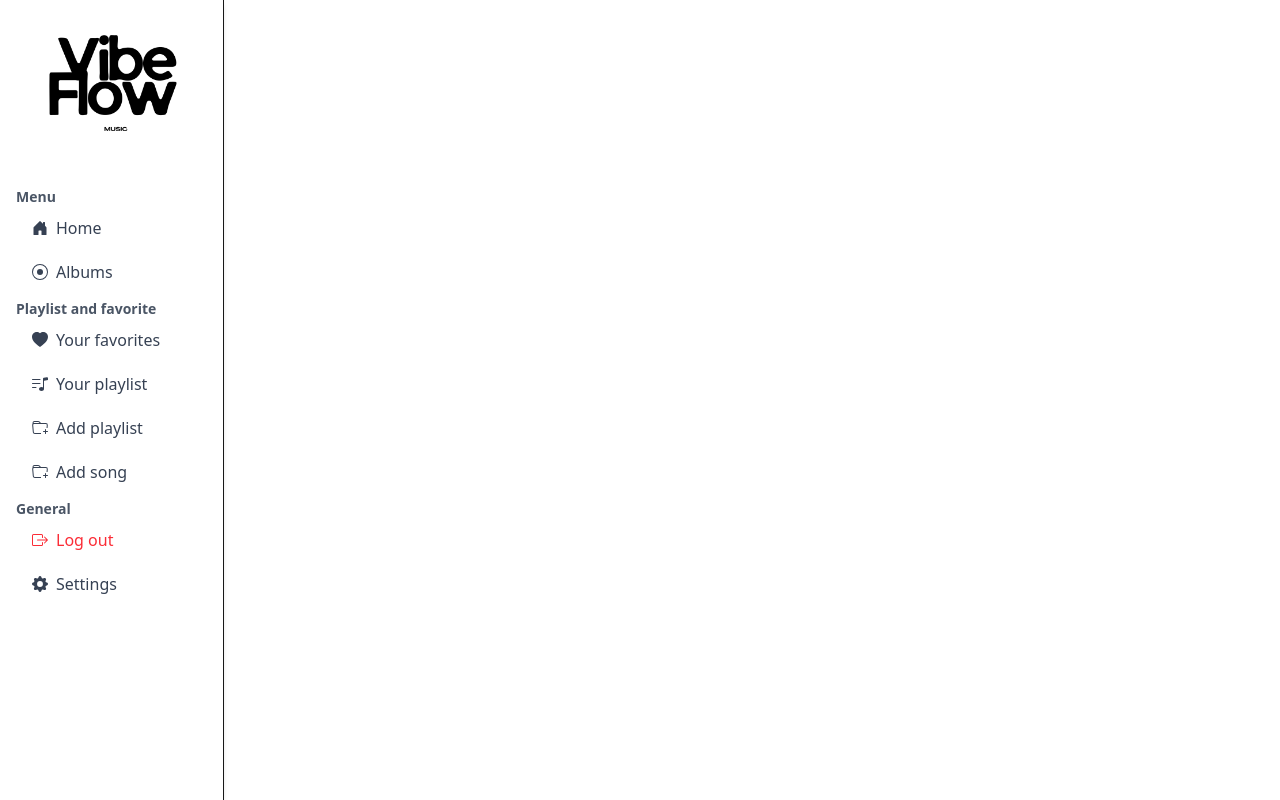
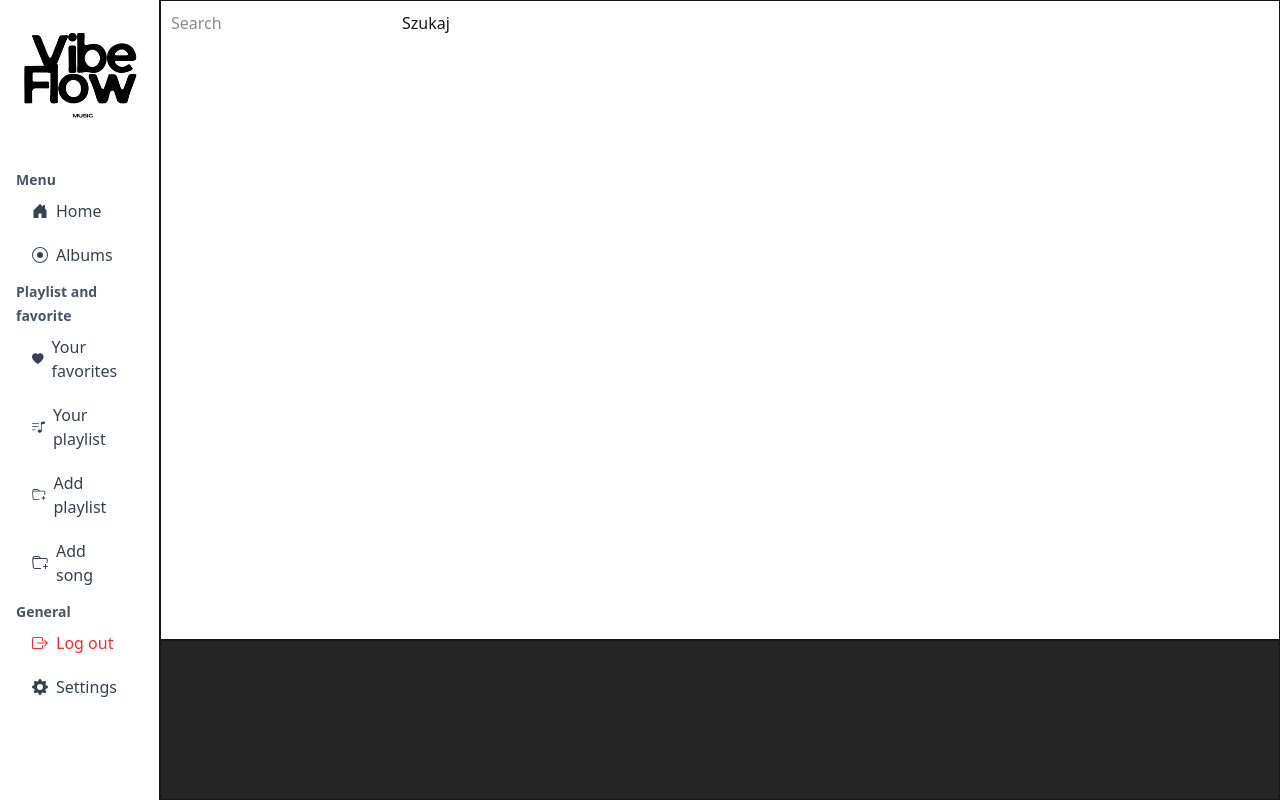
Before and after one commit to rozwader/VibeFlow-DSS, a Next.js app in the folder Web/vibeflow-web/: page /music in a window 1280 px wide. Built offline with nearby package versions, Linux system fonts and the light colour scheme; no server answers; sample sign-in values are in the browser's storage.

Commit message:
male dodatki

```diff
--- /dev/null
+++ b/Web/vibeflow-web/src/app/api/search/track/route.js
@@ -0,0 +1,17 @@
+import { NextResponse } from "next/server";
+
+const response = (message, status) => {
+    return NextResponse.json({
+        message: message,
+    }, {status: status})
+}
+
+export const POST = async (req) => {
+    const searchData = await req.json();
+    const query = searchData.query;
+
+
+
+
+    return response(query, 200)
+}
--- a/Web/vibeflow-web/src/app/music/page.jsx
+++ b/Web/vibeflow-web/src/app/music/page.jsx
@@ -5,6 +5,9 @@ import Link from "next/link";
 import { useEffect } from "react";
 import { useRouter } from "next/navigation";
 import SideBarComponent from "@/components/SideBarComponent";
+import AppWindowComponent from "@/components/AppWindowComponent";
+import MusicManagerComponent from "@/components/MusicManagerComponent";
+import SearchComponent from "@/components/SearchComponent";
 
 const musicPage = () => {
   const router = useRouter();
@@ -44,11 +47,23 @@ const musicPage = () => {
   };
 
   return (
-    <>
-      <div className="flex items-center justify-start">
-        <SideBarComponent />
-      </div>
-    </>
+    <div className="w-screen h-screen flex flex-row items-center justify-start">
+        <div className="w-1/8">
+            <SideBarComponent />
+        </div>
+
+        <div className="w-7/8 h-screen flex flex-col">
+            <div className="w-1/1 h-4/5 border relative">
+                <div className="absolute top-[10px] left-[10px]">
+                    <SearchComponent />
+                </div>
+                <AppWindowComponent />
+            </div>
+            <div className="w-1/1 h-1/5 border bg-[#252525]">
+                <MusicManagerComponent />
+            </div>
+        </div>
+    </div>
   );
 };
 
--- /dev/null
+++ b/Web/vibeflow-web/src/components/AppWindowComponent.jsx
@@ -0,0 +1,9 @@
+const AppWindowComponent = () => {
+    return(
+        <div className="w-1/1 h-1/1">
+
+        </div>
+    );
+}
+
+export default AppWindowComponent;
--- /dev/null
+++ b/Web/vibeflow-web/src/components/MusicManagerComponent.jsx
@@ -0,0 +1,9 @@
+const MusicManagerComponent = () => {
+    return(
+        <div className="w-1/1 h-1/1">
+
+        </div>
+    );
+}
+
+export default MusicManagerComponent;
--- /dev/null
+++ b/Web/vibeflow-web/src/components/SearchComponent.jsx
@@ -0,0 +1,30 @@
+const SearchComponent = () => {
+
+    const handleSubmit = async (event) => {
+        event.preventDefault();
+
+        const formData = new FormData(event.currentTarget);
+        const query = formData.get("searchQuery");
+
+        try{
+            const request = fetch("/api/search/track", {
+                method: "POST",
+                headers: { "Content-Type": "application/json" },
+                body: JSON.stringify({ query }),
+            })
+        }catch(err){
+            console.log(`Couldn't resolve query | ${err}`);
+        }
+    }
+
+    return(
+        <div>
+            <form onSubmit={handleSubmit}>
+                <input type="text" name="searchQuery" placeholder="Search"/>
+                <button type="submit">Szukaj</button>
+            </form>
+        </div>
+    );
+}
+
+export default SearchComponent;
--- a/Web/vibeflow-web/src/components/SideBarComponent.jsx
+++ b/Web/vibeflow-web/src/components/SideBarComponent.jsx
@@ -6,10 +6,12 @@ import Link from "next/link";
 import SideBarLinkComponent from "./SideBarLinkComponent";
 import SideBarButtonComponent from "./SideBarButtonComponent";
 import { BsFillHouseDoorFill, BsRecordCircle, BsFillHeartFill, BsMusicNoteList, BsFolderPlus, BsBoxArrowRight, BsGearFill } from "react-icons/bs";
-import { useState } from "react";
+import { useEffect, useState } from "react";
 
 const SideBarComponent = () => {
   const [currentPage, setCurrentPage] = useState("");
+
+
 
   const handleLogout = () => {
     localStorage.removeItem("TOKEN");
@@ -17,7 +19,7 @@ const SideBarComponent = () => {
   };
 
   return (
-    <div className="w-64 md:w-56 h-screen bg-white shadow-md border-r flex flex-col p-4">
+    <div className="w-1/1 md:w-1/1 h-screen bg-white shadow-md border-r flex flex-col p-4">
       <div className="flex items-center justify-center mb-6">
         <Image src={vibeflowlogo} alt="VibeFlow Logo" className="w-36" />
       </div>
--- /dev/null
+++ b/Web/vibeflow-web/src/components/appWindowComponents/AlbumsWindowComponent.jsx
@@ -0,0 +1,9 @@
+const AlbumsWindowComponent = () => {
+    return(
+        <div className="w-1/1 h-1/1">
+
+        </div>
+    );
+}
+
+export default AlbumsWindowComponent;
```
